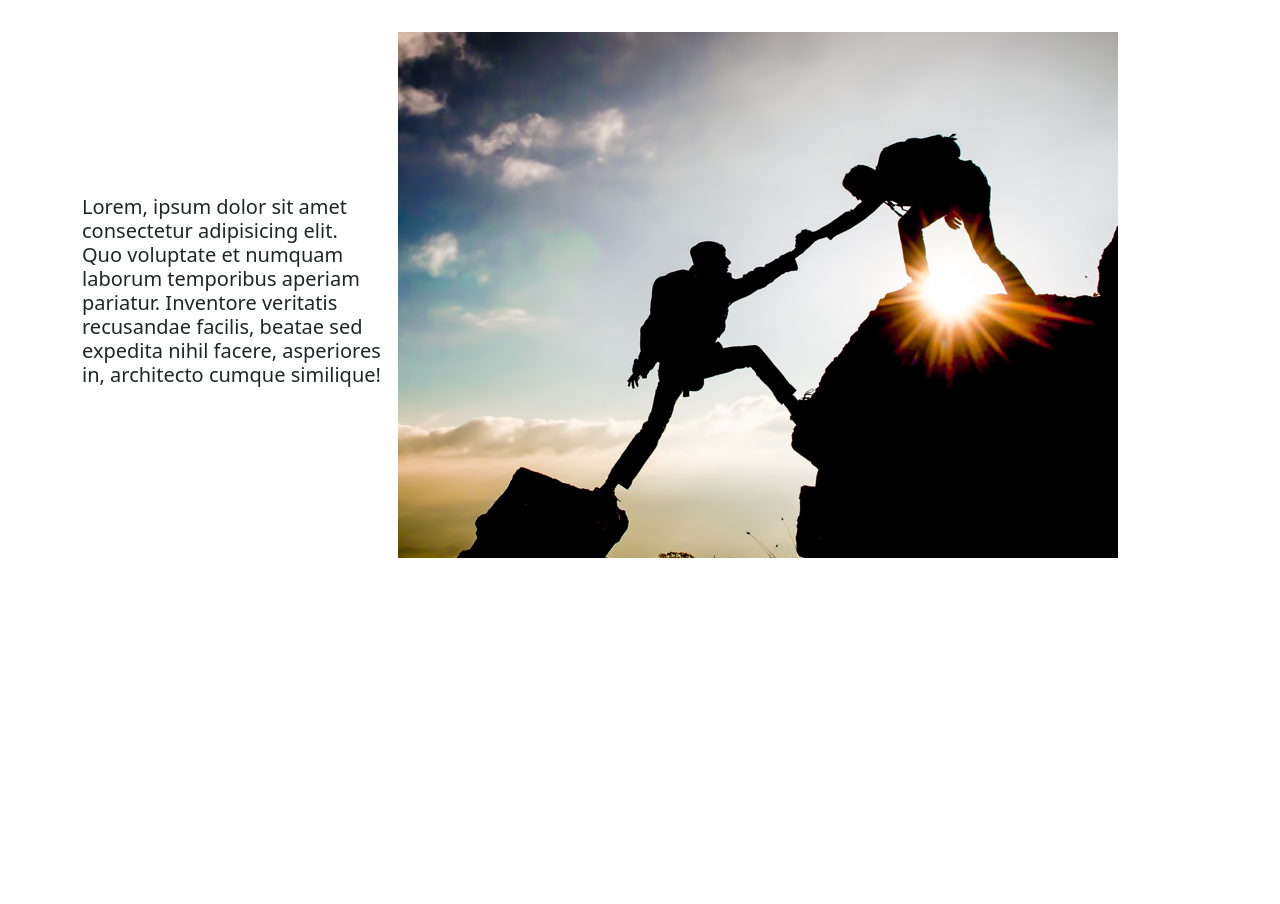
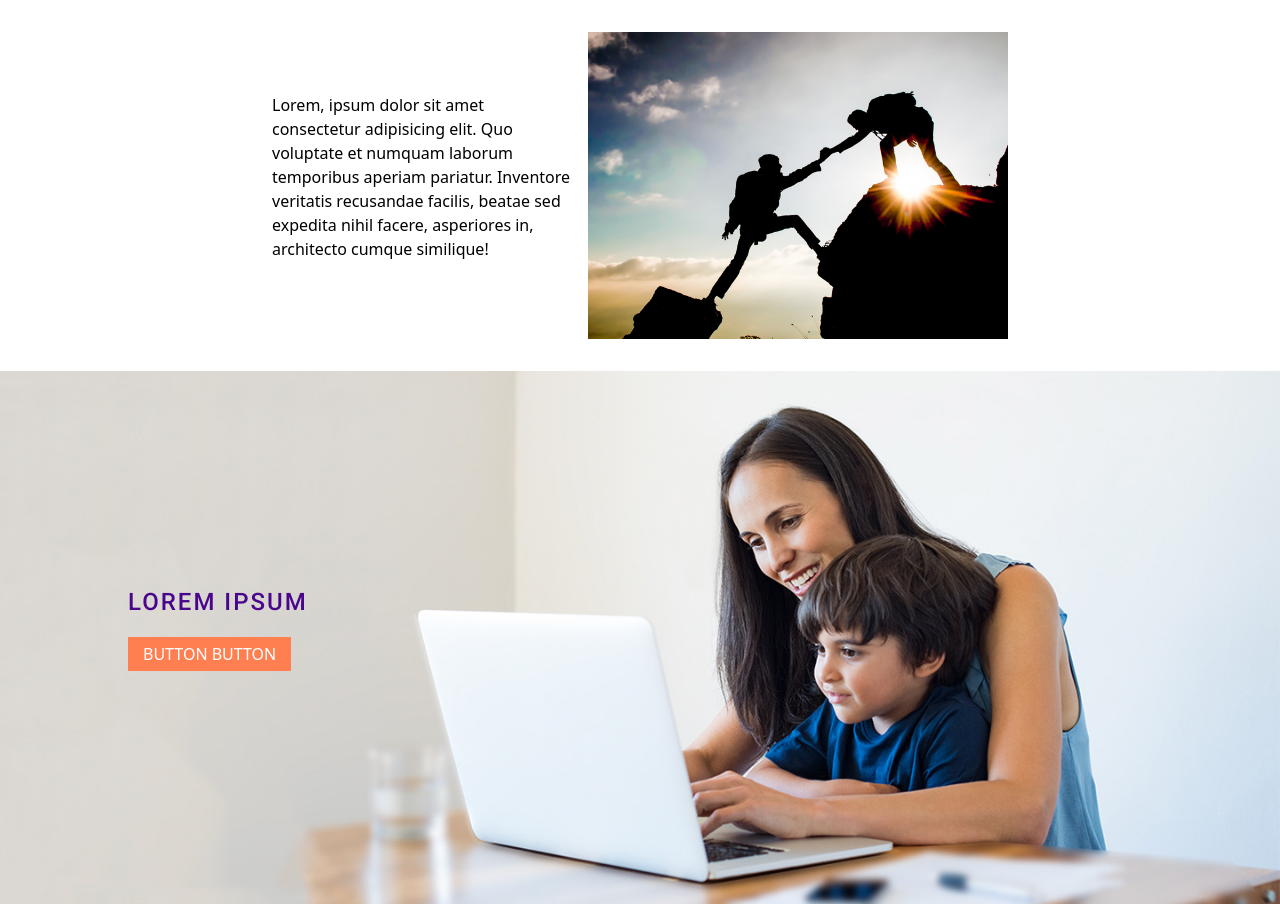
Before and after one commit to adaruiz93/front-end-dev-test, a plain HTML site: page index.html in a window 1280 px wide. Shown: the part 500-1404 px from the top of the page. Before the commit the page ends 1090 px from the top, so only its background shows below. Drawn offline with nearby package versions, Linux system fonts and the light colour scheme.

Commit message:
added banner img1 and btn

```diff
--- a/index.html
+++ b/index.html
@@ -24,13 +24,18 @@
       </div>
     </div>
   </section>
-  <div class="container">
+  <div class="container-img">
     <div class="text-col">
-      <h5>Lorem, ipsum dolor sit amet consectetur adipisicing elit. Quo voluptate et numquam laborum temporibus aperiam pariatur. Inventore veritatis recusandae facilis, beatae sed expedita nihil facere, asperiores in, architecto cumque similique!</h5>
+      <p>Lorem, ipsum dolor sit amet consectetur adipisicing elit. Quo voluptate et numquam laborum temporibus aperiam pariatur. Inventore veritatis recusandae facilis, beatae sed expedita nihil facere, asperiores in, architecto cumque similique!</p>
     </div>
     <div class="img-col">
       <img src="images/img-1.jpg" alt="">
     </div>
   </div>
+  <div class="banner1">
+    <img class="banner-img" src="images/banner-1.jpg" alt=""/>
+    <p class="banner-txt">LOREM IPSUM</p>
+    <button class="banner-button">BUTTON BUTTON</button>
+  </div>
 </body>
 </html>
--- a/styles.css
+++ b/styles.css
@@ -64,7 +64,7 @@ button {
 }
 
 /* container for img1 and text */
-.container {
+.container-img {
   display: grid;
   padding: 2rem;
   grid-template-columns: 300px 1fr;
@@ -72,24 +72,72 @@ button {
   align-items: center;
   max-width: 800px;
   margin: 0 auto;
-  font: 500 100%/1.5 system-ui;
+}
+
+/* img1 */
+img {
+  max-width: 100%;
+  height: auto;
+  display: flex;
+  justify-content: right;
 
 }
 
-img {
-  max-width: 100%;
-  height: auto;
-
-}
-
+/* responsivness for img1 and text */
 @media (max-width: 650px) {
-  .container {
+  .container-img {
     display: block;
     font-size: 80%;
   }
-  h5 {
+  p {
     position: relative;
     margin: -3rem 0 2rem 1rem;
     padding: 1rem;
   }
 }
+
+/* text for img1 */
+.text-col {
+  color: black;
+}
+
+/* banner container */
+.banner1 {
+  position: relative;
+  width: 100%;
+  height: auto;
+}
+
+/* banner img */
+.banner-img{
+  max-width: 100%;
+  height: auto;
+}
+
+/* banner image button */
+.banner-button {
+  background-color: coral;
+  position: absolute;
+  top: 50%;
+  left: 10%;
+  display: inline-block;
+}
+
+/* banner img 1 text */
+.banner-txt {
+  position: absolute;
+  top: 40%;
+  left: 10%;
+  display: inline-block;
+  color:rgb(73, 6, 140);
+  font-family: 'Roboto', sans-serif;
+  letter-spacing: 2px;
+  font-size: 3vh;
+}
+
+/* responsiveness for button and banner img 1 */
+@media (max-width: 650px) {
+  .banner1, .banner-txt {
+    display: block;
+    font-size: 50%;
+}
```
